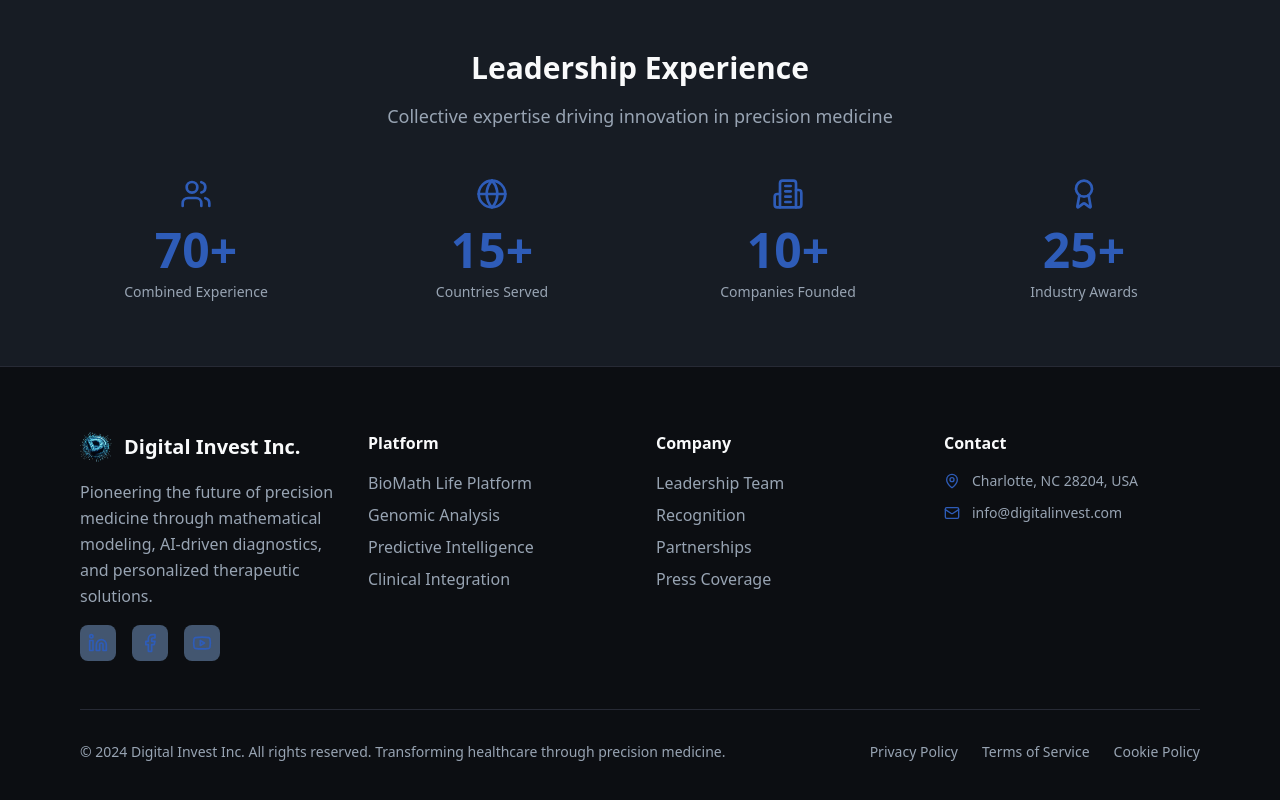
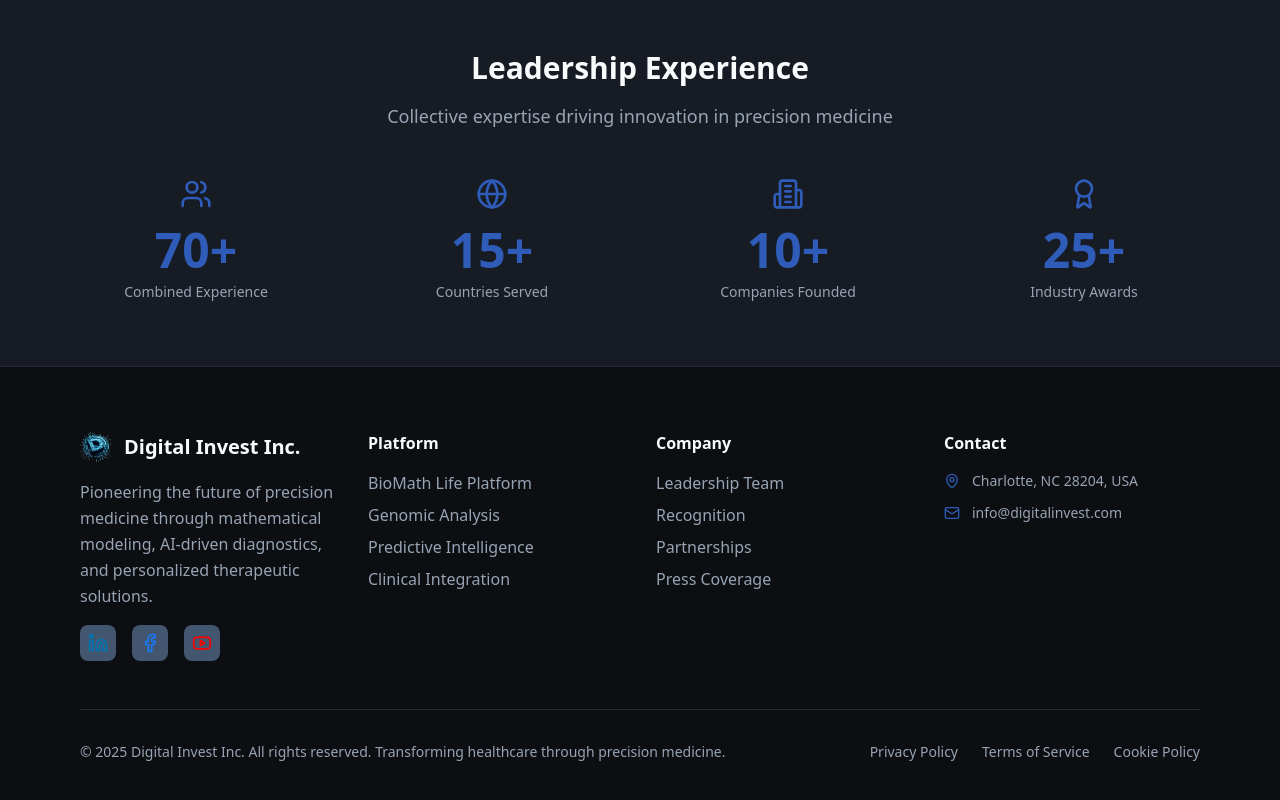
Before and after one commit to mkof14/digital-invest, a React (Vite) app: page /team in a window 1280 px wide. Shown: the part 1589-2389 px from the top of the page. Built offline with nearby package versions, Linux system fonts and the light colour scheme.

Commit message:
Update footer year and social icons

```diff
--- a/src/components/Footer.tsx
+++ b/src/components/Footer.tsx
@@ -25,19 +25,19 @@ const Footer = () => {
                  target="_blank"
                  rel="noopener noreferrer"
                  className="p-2 bg-secondary rounded-lg hover:bg-secondary/80 transition-colors">
-                <Linkedin className="h-5 w-5 text-primary" />
+                <Linkedin className="h-5 w-5" style={{ color: '#0077B5' }} />
               </a>
               <a href="https://www.facebook.com/digitalinvestcompany"
                  target="_blank"
                  rel="noopener noreferrer"
                  className="p-2 bg-secondary rounded-lg hover:bg-secondary/80 transition-colors">
-                <Facebook className="h-5 w-5 text-primary" />
+                <Facebook className="h-5 w-5" style={{ color: '#1877F2' }} />
               </a>
               <a href="https://www.youtube.com/@BiomathLife"
                  target="_blank"
                  rel="noopener noreferrer"
                  className="p-2 bg-secondary rounded-lg hover:bg-secondary/80 transition-colors">
-                <Youtube className="h-5 w-5 text-primary" />
+                <Youtube className="h-5 w-5" style={{ color: '#FF0000' }} />
               </a>
             </div>
           </div>
@@ -88,7 +88,7 @@ const Footer = () => {
         <div className="border-t border-border mt-12 pt-8">
           <div className="flex flex-col md:flex-row justify-between items-center space-y-4 md:space-y-0">
             <p className="text-muted-foreground text-sm">
-              © 2024 Digital Invest Inc. All rights reserved. Transforming healthcare through precision medicine.
+              © 2025 Digital Invest Inc. All rights reserved. Transforming healthcare through precision medicine.
             </p>
             <div className="flex space-x-6 text-sm text-muted-foreground">
               <Link to="/privacy" className="hover:text-primary transition-colors">Privacy Policy</Link>
```
